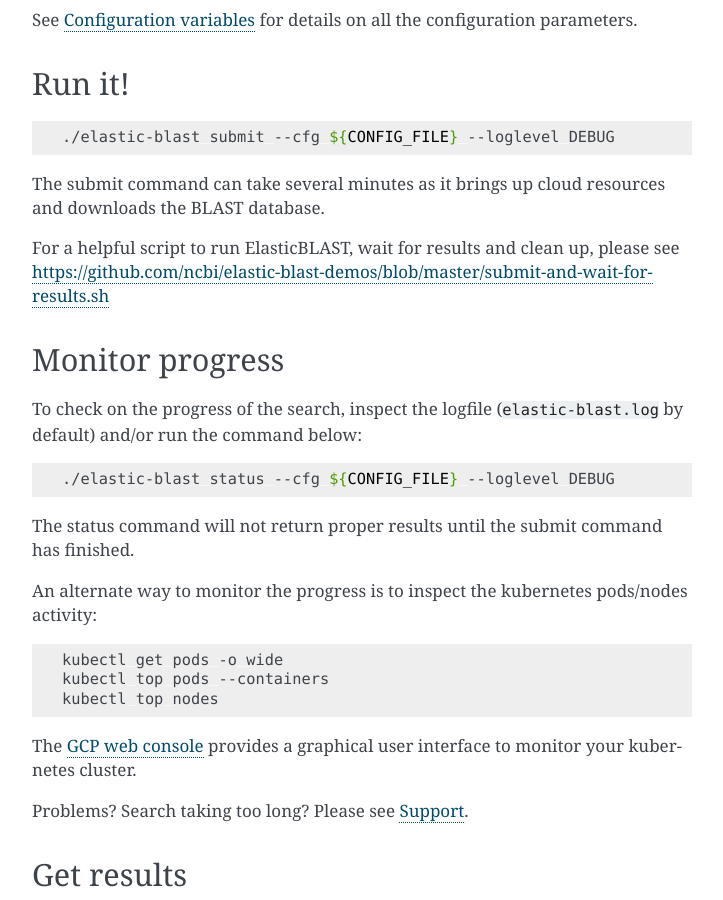
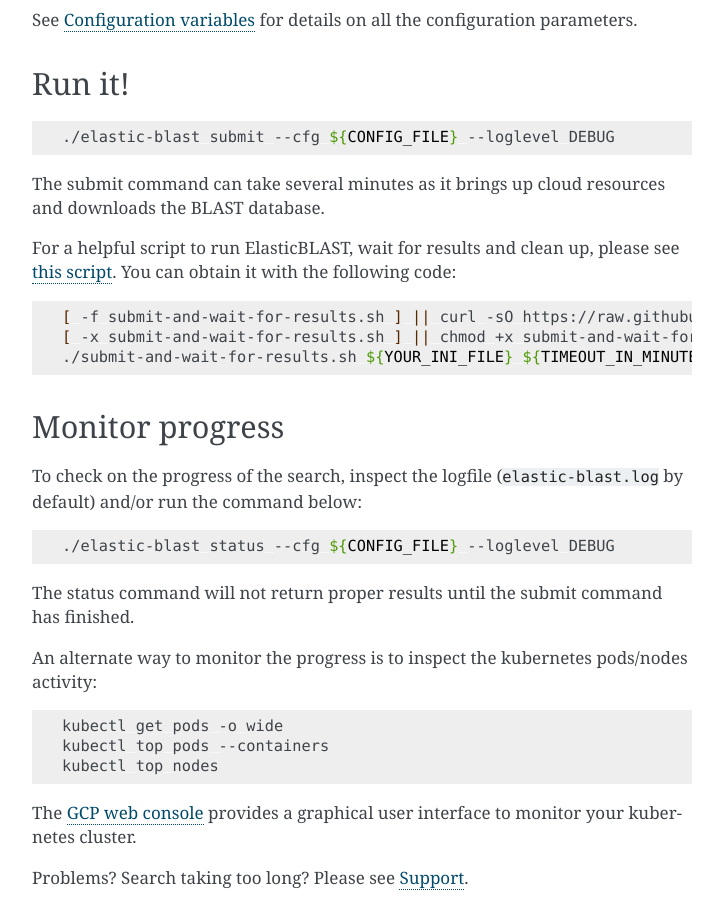
Before and after one commit to ncbi/elastic-blast-docs, a Sphinx documentation site: the page built from docs/source/quickstart-gcp.rst, in a window 1280 px wide and 900 px high, scrolled down 1656 px. Shown: the whole window, without its empty margins (388-1111 px from the left). Built offline with Sphinx 7.4.7, drawn with Linux system fonts in a browser that asks for light colours.

Commit message:
Provide copy-paste code snippet to facilitate running ElasticBLAST

```diff
--- a/docs/source/quickstart-gcp.rst
+++ b/docs/source/quickstart-gcp.rst
@@ -87,7 +87,17 @@
 
 The submit command can take several minutes as it brings up cloud resources and downloads the BLAST database.
 
-For a helpful script to run ElasticBLAST, wait for results and clean up, please see https://github.com/ncbi/elastic-blast-demos/blob/master/submit-and-wait-for-results.sh
+For a helpful script to run ElasticBLAST, wait for results and clean up, please
+see `this script <https://github.com/ncbi/elastic-blast-demos/blob/master/submit-and-wait-for-results.sh>`_.
+You can obtain it with the following code:
+
+.. code-block:: bash
+
+    [ -f submit-and-wait-for-results.sh ] || curl -sO https://raw.githubusercontent.com/ncbi/elastic-blast-demos/master/submit-and-wait-for-results.sh
+    [ -x submit-and-wait-for-results.sh ] || chmod +x submit-and-wait-for-results.sh
+    ./submit-and-wait-for-results.sh ${YOUR_INI_FILE} ${TIMEOUT_IN_MINUTES}
+
+
 
 Monitor progress
 ----------------
```
Also changed, not shown: docs/source/quickstart-aws.rst (+10 -1 lines).
